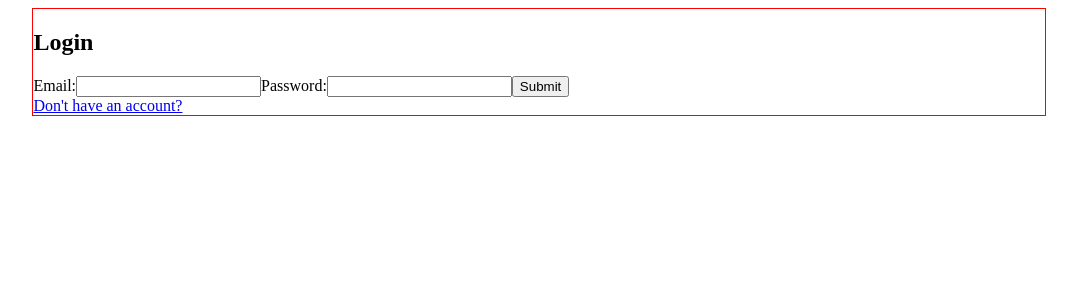
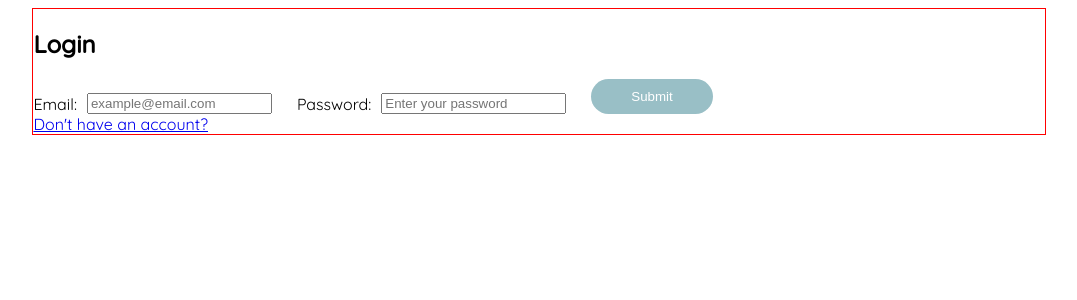
Before and after one commit to rkrowchuk/benefits-prompter, a React (Create React App) app in the folder client/: page / in a window 1280 px wide. Shown: the top 300 px of the page, without its empty margins (101-1178 px from the left). Built offline with nearby package versions, Linux system fonts and the light colour scheme.

Commit message:
add styling to login form and animation to button

```diff
--- a/client/src/App.scss
+++ b/client/src/App.scss
@@ -1,4 +1,10 @@
-.body {
+$dark-blue: #3d6176;
+$dark-teal: #558d97;
+$light-teal: #99bfc6;
+$lightest-blue: #c4ddde;
+
+
+body {
   font-family: 'Quicksand', sans-serif;
 }
 
@@ -7,3 +13,30 @@
   margin: 0 auto;
   width: 80%;
 }
+
+.form {
+  display: flex;
+  align-items: end;
+}
+
+.form-input {
+  margin-right: 25px;
+}
+
+.form-label {
+  margin-right: 10px;
+}
+
+.primary-btn {
+  border-radius: 100px;
+  border: none;
+  padding: 10px 40px;
+  background-color: $light-teal;
+  color: #fff;
+  transition: all 0.5s ease;
+}
+
+.primary-btn:hover {
+  background-color: $lightest-blue;
+  transform: scale(1.1);
+}
--- a/client/src/components/Login.jsx
+++ b/client/src/components/Login.jsx
@@ -42,26 +42,31 @@ export default function Login(props) {
   return (
     <div className="form-container">
       <h2 className="form-title">Login</h2>
-      <form onSubmit={handleSubmit}>
-        <label>
+      <form onSubmit={handleSubmit} className="form">
+        <label className="form-label">
           Email:
-          <input
+        </label>
+        <input
             type="text"
             name="email"
             onChange={handleChange}
             value={user.email || ""}
+            placeholder="example@email.com"
+            className="form-input"
           />
+        <label className="form-label">
+          Password:
         </label>
-        <label>
-          Password:
-          <input
+        <input
             type="password"
             name="password"
+            placeholder="Enter your password"
             onChange={handleChange}
             value={user.password || ""}
+            className="form-input"
+
           />
-        </label>
-        <button type="submit">Submit</button>
+        <button type="submit" className="primary-btn">Submit</button>
       </form>
       <Link to="/register" className="reg-link">
         Don't have an account?
```
